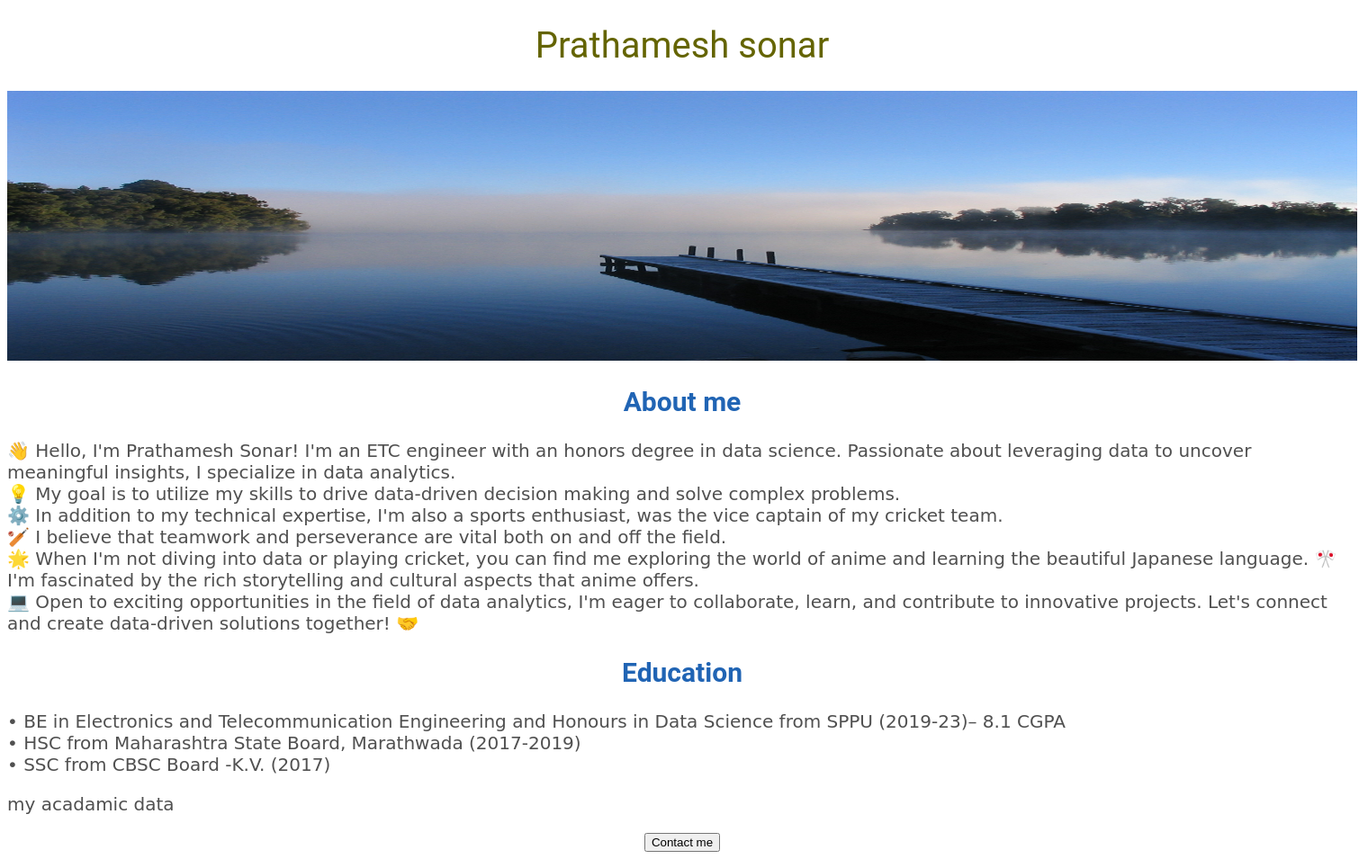
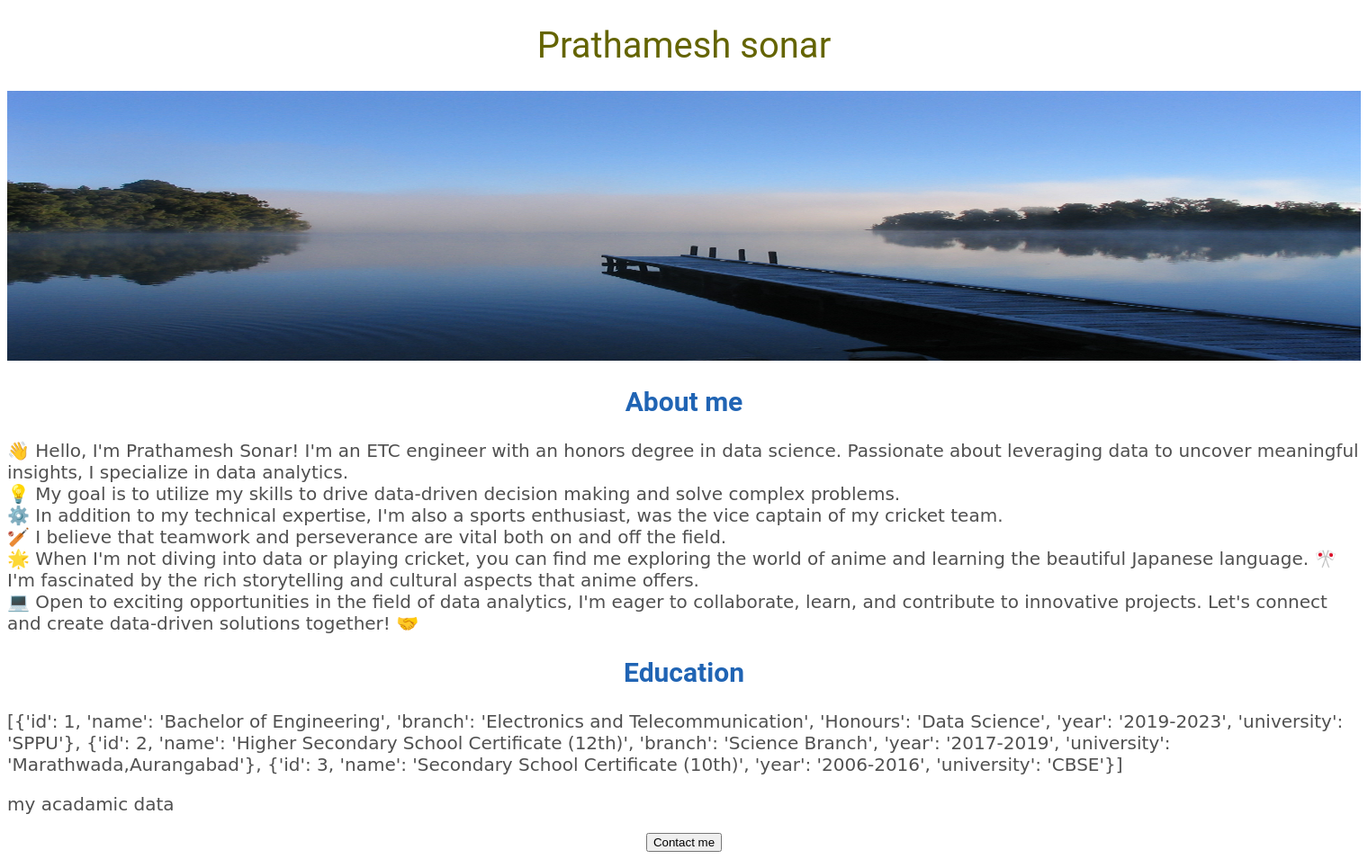
Before and after one commit to PrathameshSonar2000/sonar-website, a Flask app: page / in a window 1520 px wide. Shown: the whole page at 90% size. Run offline with Flask 3, Linux system fonts and the light colour scheme.

Commit message:
insert data using flask

```diff
--- a/app.py
+++ b/app.py
@@ -2,9 +2,32 @@ from flask import Flask, render_template
 
 app = Flask(__name__)
 
+Education = [  {
+                'id':1,
+                'name': 'Bachelor of Engineering',
+                'branch': 'Electronics and Telecommunication',
+                'Honours': 'Data Science',
+                'year': '2019-2023',
+                'university': 'SPPU'
+              },
+             {
+               'id':2,
+               'name': 'Higher Secondary School Certificate (12th)',
+               'branch': 'Science Branch',
+               'year': '2017-2019',
+               'university': 'Marathwada,Aurangabad'
+             },
+             {
+               'id':3,
+               'name': 'Secondary School Certificate (10th)',
+               'year': '2006-2016',
+               'university': 'CBSE'
+             }
+            ]
+
 @app.route("/")
 def hello():
-    return render_template('home.html')
+    return render_template('home.html',education=Education)
 
 print(__name__)
 if __name__ == "__main__":
--- a/templates/home.html
+++ b/templates/home.html
@@ -1,6 +1,8 @@
 <!DOCTYPE html>
 <html>
   <head>
+    <meta name="viewport" content="width=device-width, initial-scale=1">
+    <meta name="viewport" content="width=device-width, initial-scale=1, maximum-scale=1, user-scalable=no">
     <title>Prathamesh Sonar Portfolio</title>
     <style>
    h1 {
@@ -11,7 +13,7 @@
      text-align: center;
    }
   #pic {
-    width: 1500px;
+    width: 100%;
     height: 300px;
 
   }
@@ -29,8 +31,8 @@
     color: rgb(80,80,80);
   }
   #container{
-    max-width:1500px;
-    margin: 0 200 0 200;
+    max-width:100%;
+    margin: 0 auto 0 auto;
 
   }
 
@@ -48,7 +50,7 @@
 
         <h2>About me</h2>
 
-        <p >👋 Hello, I'm Prathamesh Sonar! I'm an ETC engineer with an honors degree in data science. Passionate about leveraging data to uncover meaningful insights, I specialize in data analytics. <br>💡 My goal is to utilize my skills to drive data-driven decision making and solve complex problems.
+        <p style="margin:0 300 0 300">👋 Hello, I'm Prathamesh Sonar! I'm an ETC engineer with an honors degree in data science. Passionate about leveraging data to uncover meaningful insights, I specialize in data analytics. <br>💡 My goal is to utilize my skills to drive data-driven decision making and solve complex problems.
 
         <br>⚙️ In addition to my technical expertise, I'm also a sports enthusiast, was the vice captain of my cricket team. <br>🏏 I believe that teamwork and perseverance are vital both on and off the field.
 
@@ -58,14 +60,11 @@
 
         <h2>Education</h2>
         <p>
-          •	BE in Electronics and Telecommunication Engineering and Honours in Data Science from SPPU (2019-23)– 8.1 CGPA
-          <br>•	HSC from Maharashtra State Board, Marathwada (2017-2019)
-          <br>•	SSC from CBSC Board -K.V. (2017)
-
+          {{education}}
         </p>
         <p>my acadamic data</p>
           <div style="text-align:center">
-          <button id='contactme' >Contact me</button>
+          <button class="btn btn-success" "id='contactme' >Contact me</button>
           </div>
         </div>
   </body>
```
